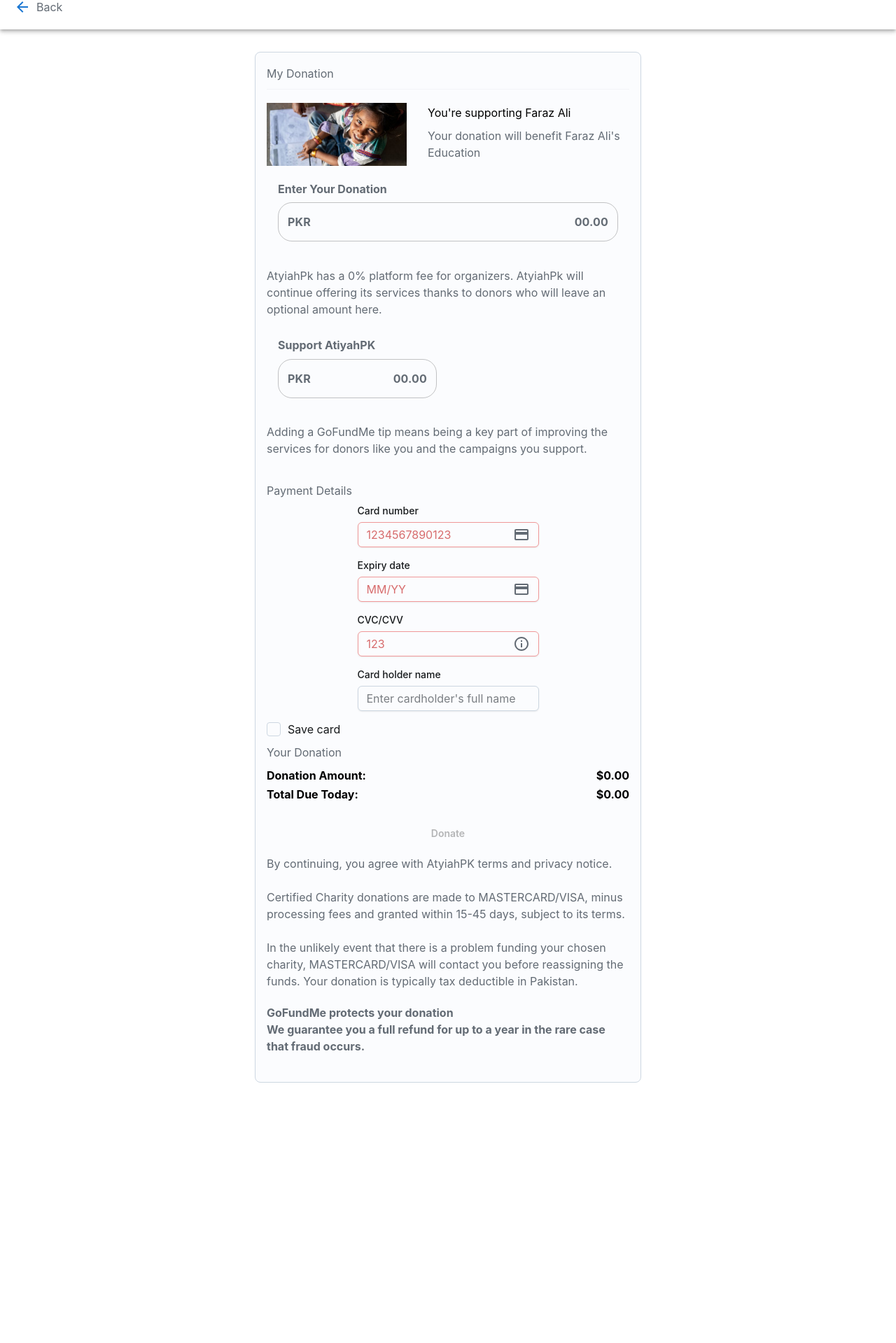
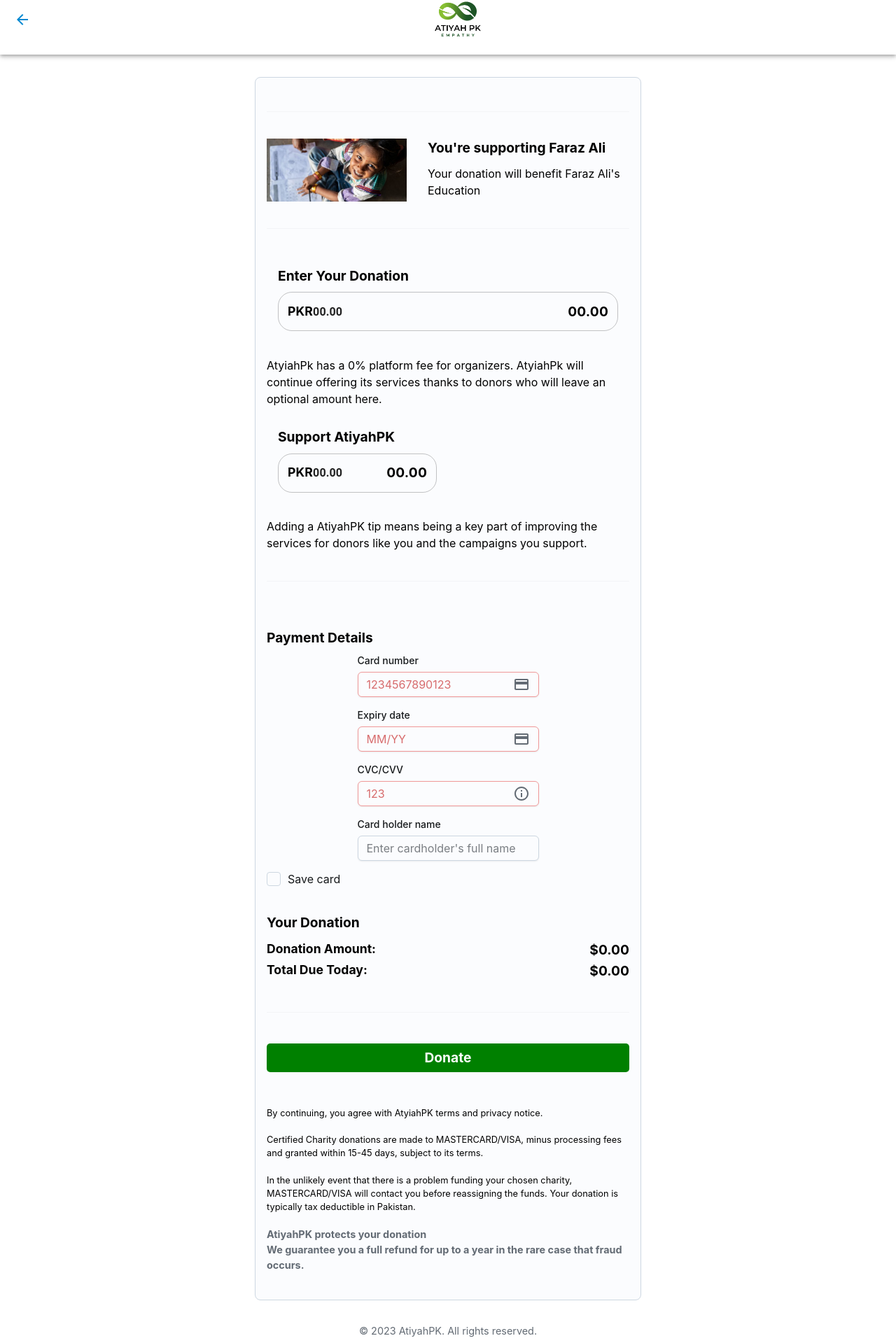
Before and after one commit to Danishkhilji/atiyah-pk, a React (Create React App) app: page /donation in a window 1280 px wide. Shown: the part 22-1941 px from the top of the page at 70% size. Before the commit the page ends 1569 px from the top, so only its background shows below. Built offline with nearby package versions, Linux system fonts and the light colour scheme.

Commit message:
donation_success

```diff
--- a/src/pages/donor/donation.jsx
+++ b/src/pages/donor/donation.jsx
@@ -24,6 +24,7 @@
 import { styled } from '@mui/material/styles';
 import OutlinedInput from '@mui/material/OutlinedInput';
 import img from "../../Assets/jpeg/child.jpg";
+import img2 from "../../Assets/transparent/1.png";
 
 // Styled components for custom styles
 const DonationContainer = styled('div')(({ theme }) => ({
@@ -50,8 +51,8 @@
   const [cvc, setCvc] = React.useState('');
   const [cardHolderName, setCardHolderName] = React.useState('');
   const [saveCard, setSaveCard] = React.useState(false);
-  const [donationAmount, setDonationAmount] = React.useState('');
-  const [tipAmount, setTipAmount] = React.useState('');
+  const [donationAmount, setDonationAmount] = React.useState('00.00');
+  const [tipAmount, setTipAmount] = React.useState('00.00');
 
   const validateCardNumber = () => {
     const cardNumberRegex = /^\d{13}$/;
@@ -113,59 +114,75 @@
     setTipAmount(value);
   };
 
+  const handleBackClick = () => {
+    // Handle back button click here
+  };
+
   return (
     <>
       <AppBar position="static" color="inherit">
         <Toolbar>
-          <IconButton edge="start" color="primary" aria-label="back">
+          <IconButton edge="start" color="info" aria-label="back" onClick={handleBackClick}>
             <ArrowBackIcon />
           </IconButton>
-          <Typography variant="h6" component="div" sx={{ flexGrow: 1 }}>
+          <div style={{ flexGrow: 1, textAlign: 'center' }}>
+            <img src={img2} alt="Logo" style={{ width: '100px' }} />
+          </div>
+          {/* <Typography variant="h6" component="div" sx={{ flexGrow: 1 }}>
             Back
-          </Typography>
+          </Typography> */}
         </Toolbar>
       </AppBar>
       <Container maxWidth="sm" sx={{ paddingTop: '2rem' }}>
         <Card variant="outlined">
           <CardContent>
-            <Typography variant="h5" component="div" gutterBottom>
+            {/* <Typography variant="h5" component="div" gutterBottom>
               My Donation
             </Typography>
-            <Divider sx={{ marginBottom: '1rem' }} />
-
+            <Divider sx={{ marginBottom: '1rem' }} /> */}
+            {/* Divider */}
+            <Divider style={{ margin: '2rem 0' }} />
             {/* Image with title and subtitle */}
             <div style={{ display: 'flex', alignItems: 'center' }}>
               <img src={img} alt="Campaign_description" style={{ marginRight: '30px', width: '200px' }} />
               <div>
-                <Typography variant="h6" component="div" gutterBottom>
-                  <span style={{ color: 'black' }}>You're supporting Faraz Ali</span>
+                <Typography variant="h6" component="div" gutterBottom style={{ color: 'black', fontSize: '1.2rem', fontWeight: 'bold' }}>
+                  You're supporting Faraz Ali
                 </Typography>
-                <Typography variant="subtitle1" component="div" gutterBottom>
+                <Typography variant="subtitle1" component="div" gutterBottom style={{ color: 'black' }}>
                   Your donation will benefit Faraz Ali's Education
                 </Typography>
               </div>
             </div>
 
-
+            {/* Divider */}
+            <Divider style={{ margin: '2rem 0' }} />
 
             {/* Donation container */}
             <DonationContainer>
-              <Typography variant="h6" component="div" gutterBottom>
+  <Typography variant="h6" component="div" gutterBottom style={{ color: 'black', fontSize: '1.2rem', fontWeight: 'bold' }}>
     Enter Your Donation
   </Typography>
   <OutlinedInput
     value={donationAmount}
     onChange={handleDonationAmountChange}
-                // placeholder="0.00"
     type="text"
-                startAdornment={<Typography variant="body1">PKR</Typography>}
-                endAdornment={<Typography variant="body1">00.00</Typography>}
+    startAdornment={
+      <Typography variant="body1" style={{ color: 'black', fontSize: '1.1rem', fontWeight: 'bold' }}>
+        PKR
+      </Typography>
+    }
+    endAdornment={
+      <Typography variant="body1" style={{ color: 'black', fontSize: '1.2rem', fontWeight: 'bold' }}>
+        {donationAmount ? donationAmount : '00.00'}
+      </Typography>
+    }
     sx={{ fontWeight: 'bold', borderRadius: '20px', width: '100%' }}
   />
 </DonationContainer>
 
             {/* Additional text */}
-            <Typography variant="subtitle1" component="div" gutterBottom>
+            <Typography variant="subtitle1" component="div" gutterBottom style={{ color: 'black', fontSize: '1rem' }}>
               AtyiahPk has a 0% platform fee for organizers. AtyiahPk will continue offering its services thanks to
               donors who will leave an optional amount here.
             </Typography>
@@ -173,32 +190,39 @@
             {/* Optional tip container */}
             <OptionalTipContainer>
               {/* Tip amount */}
-            <Typography variant="h6" component="div" gutterBottom>
+              <Typography variant="h6" component="div" gutterBottom style={{ color: 'black', fontSize: '1.2rem', fontWeight: 'bold' }}>
                 Support AtiyahPK
               </Typography>
-
               <OutlinedInput
                 value={tipAmount}
                 onChange={handleTipAmountChange}
-                // placeholder="0.00"
                 type="text"
-                startAdornment={<Typography variant="body1">PKR</Typography>}
-                endAdornment={<Typography variant="body1">00.00</Typography>}
+                startAdornment={
+                  <Typography variant="body1" style={{ color: 'black', fontSize: '1.1rem', fontWeight: 'bold' }}>
+                    PKR
+                  </Typography>
+                }
+                endAdornment={
+                  <Typography variant="body1" style={{ color: 'black', fontSize: '1.2rem', fontWeight: 'bold' }}>
+                    {tipAmount ? tipAmount : '00.00'}
+                  </Typography>
+                }
                 sx={{ fontWeight: 'bold', borderRadius: '20px', width: '100%' }}
               />
             </OptionalTipContainer>
 
-
             {/* Additional text */}
-            <Typography variant="subtitle1" component="div" gutterBottom>
-              Adding a GoFundMe tip means being a key part of improving the services for donors like you and the
+            <Typography variant="subtitle1" component="div" gutterBottom style={{ color: 'black', fontSize: '1rem' }}>
+              Adding a AtiyahPK tip means being a key part of improving the services for donors like you and the
               campaigns you support.
             </Typography>
 
+            {/* Divider */}
+            <Divider style={{ margin: '2rem 0' }} />
             {/* Payment details */}
             <div>
-              <Typography variant="h6" component="div" gutterBottom>
-              <br/>
+              <Typography variant="h6" component="div" gutterBottom style={{ color: 'black', fontSize: '1.2rem', fontWeight: 'bold' }}>
+                <br />
                 Payment Details
               </Typography>
               <FormControl sx={{ width: '50%', margin: '0 auto', marginBottom: '1rem' }}>
@@ -248,70 +272,80 @@
                 onChange={(e) => setSaveCard(e.target.checked)}
               />
             </div>
-
+            <br/>
             {/* Donation summary */}
             <div>
-              <Typography variant="h6" component="div" gutterBottom>
+              <Typography variant="h6" component="div" gutterBottom style={{ color: 'black', fontSize: '1.2rem', fontWeight: 'bold' }}>
                 Your Donation
               </Typography>
               <Typography variant="subtitle1" component="div">
-                <span style={{ color: 'black', fontWeight: 'bold' }}>Donation Amount:</span>{' '}
-                <span style={{ float: 'right', fontWeight: 'bold', color: 'black' }}>
+                <span style={{ color: 'black', fontWeight: 'bold', fontSize: '1.1rem' }}>Donation Amount:</span>{' '}
+                <span style={{ float: 'right', fontWeight: 'bold', color: 'black', fontSize: '1.2rem' }}>
                   {formatCurrency(donationAmountValue)}
                 </span>
               </Typography>
               {tipAmountValue > 0 && (
                 <Typography variant="subtitle1" component="div">
-                  <span style={{ color: 'black', fontWeight: 'bold' }}>Optional Tip:</span>{' '}
-                  <span style={{ float: 'right', fontWeight: 'bold', color: 'black' }}>
+                  <span style={{ color: 'black', fontWeight: 'bold', fontSize: '1.1rem' }}>Optional Tip:</span>{' '}
+                  <span style={{ float: 'right', fontWeight: 'bold', color: 'black', fontSize: '1.2rem' }}>
                     {formatCurrency(tipAmountValue)}
                   </span>
                 </Typography>
               )}
               <Typography variant="subtitle1" component="div">
-                <span style={{ color: 'black', fontWeight: 'bold' }}>Total Due Today:</span>{' '}
-                <span style={{ float: 'right', fontWeight: 'bold', color: 'black' }}>
+                <span style={{ color: 'black', fontWeight: 'bold', fontSize: '1.1rem' }}>Total Due Today:</span>{' '}
+                <span style={{ float: 'right', fontWeight: 'bold', color: 'black', fontSize: '1.2rem' }}>
                   {formatCurrency(totalAmountDue)}
                 </span>
               </Typography>
             </div>
           </CardContent>
+          {/* Divider */}
+          <Divider style={{ margin: '2rem 0' }} />
           <CardActions>
             <Button
               variant="contained"
-              color="success"
+              style={{ backgroundColor: "green", color: "white", fontSize: '1.2rem', fontWeight: 'bold', borderRadius: '5px' }}
               onClick={handleAddCard}
               disabled={!validateCardNumber() || !validateExpiryDate() || !validateCvc()}
             >
               Donate
             </Button>
           </CardActions>
-
+          <br/>
           {/* Additional text */}
-
-      <Typography variant="subtitle6" component="div" gutterBottom>
+          <Typography variant="subtitle6" component="div" gutterBottom style={{ color: 'black', fontSize: '0.8rem' }}>
             By continuing, you agree with AtyiahPK terms and privacy notice.
             <br />
             <br />
-        Certified Charity donations are made to MASTERCARD/VISA, minus processing fees and granted within 15-45 days, subject to its terms.
+            Certified Charity donations are made to MASTERCARD/VISA, minus processing fees and granted within 15-45
+            days, subject to its terms.
             <br />
             <br />
-        In the unlikely event that there is a problem funding your chosen charity, MASTERCARD/VISA will contact you before reassigning the funds.
-        Your donation is typically tax deductible in Pakistan.
+            In the unlikely event that there is a problem funding your chosen charity, MASTERCARD/VISA will contact you
+            before reassigning the funds. Your donation is typically tax deductible in Pakistan.
           </Typography>
-
-
 
           {/* Refund container */}
           <RefundContainer>
-        <Typography variant="subtitle1" component="div" gutterBottom>
-          <span style={{ fontWeight: 'bold' }}>GoFundMe protects your donation</span>
+            <Typography variant="subtitle1" component="div" gutterBottom style={{ fontWeight: 'bold', fontSize: '0.9rem' }}>
+              AtiyahPK protects your donation
               <br />
               We guarantee you a full refund for up to a year in the rare case that fraud occurs.
             </Typography>
           </RefundContainer>
         </Card>
+        {/* Footer */}
+        <div style={{ textAlign: 'center', marginTop: '2rem' }}>
+          <Typography variant="subtitle1" component="div" style={{ fontSize: '0.9rem' }}>
+            &copy; {new Date().getFullYear()} AtiyahPK. All rights reserved.
+          </Typography>
+          <Typography variant="subtitle1" component="div" style={{ fontSize: '0.9rem' }}>
+            Company Address, Karachi, Pakistan
+          </Typography>
+        </div>
       </Container>
+      <br/>
     </>
   );
 }
--- a/src/pages/donor/success.jsx
+++ b/src/pages/donor/success.jsx
@@ -1,34 +1,87 @@
 import * as React from 'react';
+import Card from '@mui/joy/Card';
+import CardContent from '@mui/joy/CardContent';
+import Divider from '@mui/joy/Divider';
+import Typography from '@mui/joy/Typography';
 import AppBar from '@mui/material/AppBar';
 import Toolbar from '@mui/material/Toolbar';
 import IconButton from '@mui/material/IconButton';
 import ArrowBackIcon from '@mui/icons-material/ArrowBack';
-import Typography from '@mui/joy/Typography';
 import Container from '@mui/material/Container';
+import img from "../../Assets/jpeg/child.jpg";
+import img2 from "../../Assets/transparent/1.png";
 
-function Navbar() {
-  return (
-    <AppBar position="static" color="inherit">
-      <Toolbar>
-        <IconButton edge="start" color="primary" aria-label="back">
-          <ArrowBackIcon />
-        </IconButton>
-        <Typography variant="h6" component="div" sx={{ flexGrow: 1 }}>
-          Back
-        </Typography>
-      </Toolbar>
-    </AppBar>
-  );
-}
-
-export default function CreditCardPage() {
-  // Rest of the code...
+export default function ThankYouPage() {
+  const handleBackClick = () => {
+    // Handle back button click here
+  };
 
   return (
     <>
-      <Navbar />
+      <AppBar position="static" color="inherit">
+        <Toolbar>
+          <IconButton edge="start" color="info" aria-label="back" onClick={handleBackClick}>
+            <ArrowBackIcon />
+          </IconButton>
+          <div style={{ flexGrow: 1, textAlign: 'center' }}>
+            <img src={img2} alt="Logo" style={{ width: '100px' }} />
+          </div>
+        </Toolbar>
+      </AppBar>
+      <Container maxWidth="sm" sx={{ paddingTop: '2rem' }}>
+        <Card variant="outlined">
+          <CardContent>
+            {/* Image */}
+            <div style={{ display: 'flex', justifyContent: 'center' }}>
+              <img src={img} alt="Campaign_description" style={{ width: '400px', height: 'auto' }} />
+            </div>
 
-      {/* Rest of the code... */}
+            {/* Thank you message */}
+            <Typography variant="h3" component="div" gutterBottom style={{ textAlign: 'center', fontWeight: 'bold', marginTop: '2rem', color: 'black' }}>
+              All done, Thank you for helping username!
+            </Typography>
+
+            {/* Today's Date */}
+            <Typography variant="h5" component="div" gutterBottom style={{ textAlign: 'center', color: 'black' }}>
+              Today's Date: {new Date().toLocaleDateString()}
+            </Typography>
+
+            {/* Divider */}
+            <Divider style={{ margin: '2rem 0' }} />
+
+            {/* Amount Paid */}
+            <Typography variant="h6" component="div" gutterBottom style={{ color: 'black', fontWeight: 'bold' }}>
+              Amount Paid: $100
+            </Typography>
+
+            {/* Divider */}
+            <Divider style={{ margin: '2rem 0' }} />
+
+            {/* Fundraising Campaign Description */}
+            <div style={{ display: 'flex', alignItems: 'center' }}>
+              <img src={img} alt="Campaign_description" style={{ marginRight: '20px', width: '150px', height: 'auto' }} />
+              <div>
+                <Typography variant="h5" component="div" gutterBottom style={{ color: 'black', fontWeight: 'bold' }}>
+                  Title
+                </Typography>
+                <Typography variant="h6" component="div" gutterBottom style={{ color: 'black' }}>
+                  Subtitle
+                </Typography>
+              </div>
+            </div>
+          </CardContent>
+        </Card>
+
+        {/* Footer */}
+        <div style={{ textAlign: 'center', marginTop: '2rem' }}>
+          <Typography variant="subtitle1" component="div" style={{ color: 'black', fontSize: '0.9rem' }}>
+            &copy; {new Date().getFullYear()} AtiyahPK. All rights reserved.
+          </Typography>
+          <Typography variant="subtitle1" component="div" style={{ color: 'black', fontSize: '0.9rem' }}>
+            Company Address, Karachi, Pakistan
+          </Typography>
+        </div>
+      </Container>
     </>
   );
 }
```
Lines whose indentation alone changed are shown as unchanged.
